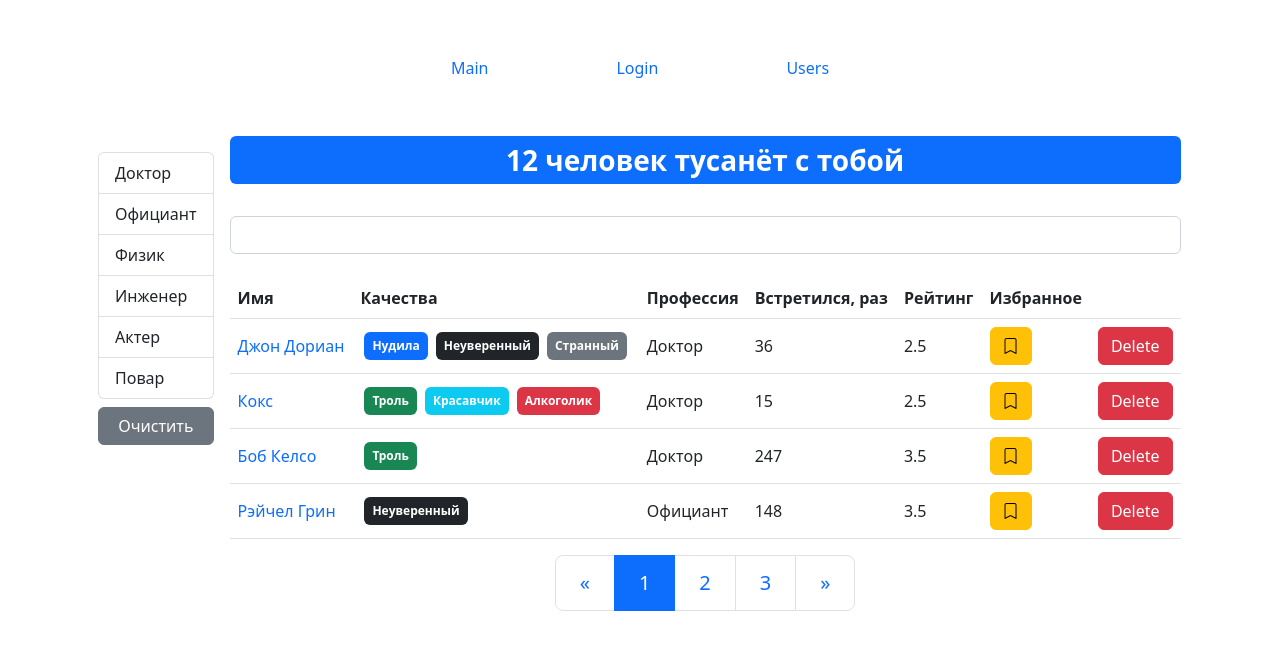
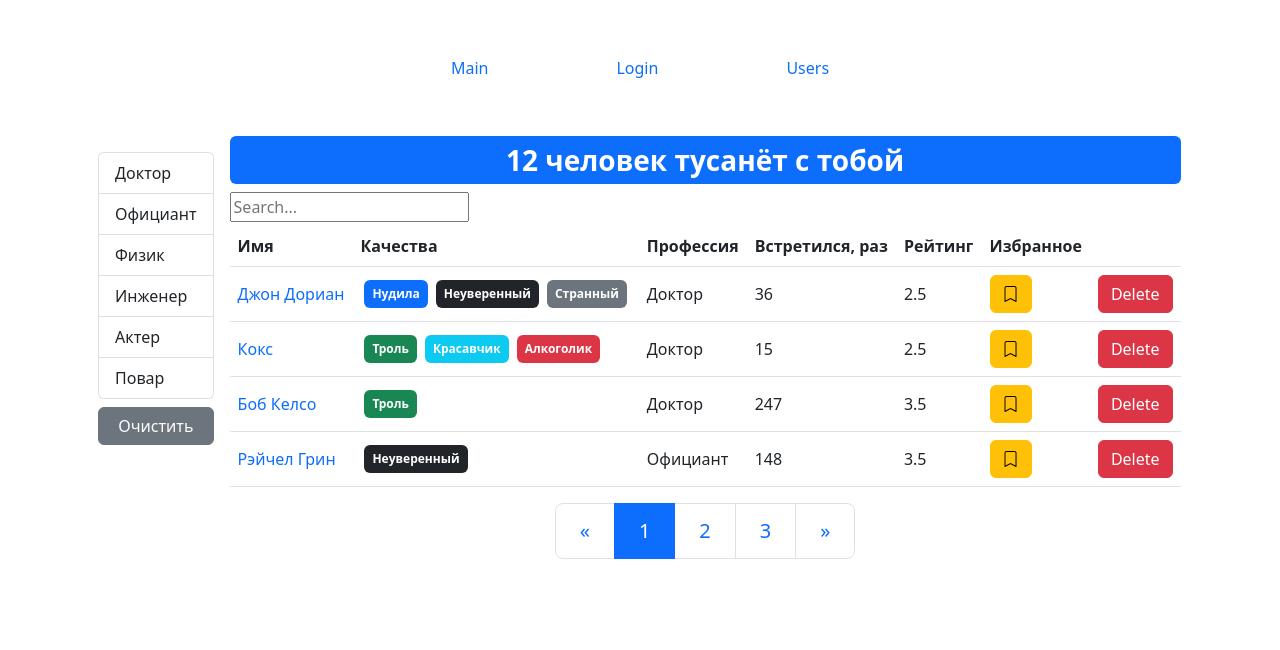
Before and after one commit to ruslangaifutdinov/fast-company, a React (Create React App) app: page /users in a window 1280 px wide. Shown: the top 650 px of the page. Built offline with nearby package versions, Linux system fonts and the light colour scheme.

Commit message:
fixed code search

```diff
--- a/src/app/components/users.jsx
+++ b/src/app/components/users.jsx
@@ -6,8 +6,6 @@ import PropTypes from "prop-types";
 import GroupList from "./groupList";
 import SearchStatus from "./searchStatus";
 import UsersTable from "./usersTable";
-import TextField from "./textField";
-import { searchUser } from "../utils/search";
 import _ from "lodash";
 
 const Users = () => {
@@ -17,7 +15,7 @@ const Users = () => {
     const [selectedProf, setSelectedProf] = useState();
     const [sortBy, setSortBy] = useState({ iter: "name", order: "asc" });
     const [users, setUsers] = useState();
-    const [search, setSearch] = useState("");
+    const [searchQuery, setSearchQuery] = useState("");
     const [filter, setFilter] = useState("");
     let userCrop = 0;
     let sortedUsers = {};
@@ -44,9 +42,9 @@ const Users = () => {
         }
     }, [sortedUsers]);
 
-    const handleSearch = (e) => {
-        setSearch(e.target.value);
-        setFilter("search");
+    const handleSearchQuery = ({ target }) => {
+        setSelectedProf(undefined);
+        setSearchQuery(target.value);
     };
 
     const handleDelete = (userID) => {
@@ -69,10 +67,8 @@ const Users = () => {
     };
 
     const handleProfessionSelect = (item) => {
-        setSearch("");
-        if (currentPage > 1) setCurrentPage(1);
+        if (searchQuery !== "") setSearchQuery("");
         setSelectedProf(item);
-        setFilter("profession");
     };
 
     const handleSort = (item) => {
@@ -81,7 +77,20 @@ const Users = () => {
 
     if (!users) return "loading...";
 
-    const filteredUsers = searchUser(users,filter, search, selectedProf);
+    const filteredUsers = searchQuery
+        ? users.filter(
+            (user) =>
+                user.name
+                    .toLowerCase()
+                    .indexOf(searchQuery.toLowerCase()) !== -1
+        )
+        : selectedProf
+            ? users.filter(
+                (user) =>
+                    JSON.stringify(user.profession) ===
+                    JSON.stringify(selectedProf)
+            )
+            : users;
     const count = filteredUsers.length;
     sortedUsers = _.orderBy(filteredUsers, [sortBy.path], [sortBy.order]);
     userCrop = paginate(sortedUsers, currentPage, pageSize);
@@ -109,12 +118,18 @@ const Users = () => {
             )}
             <div className="d-flex flex-column">
                 <SearchStatus length={count} />
-                <TextField
-                    type="text"
-                    placeholder="Найти..."
-                    value={search}
-                    onChange={handleSearch}
-                />
+                <>
+                    <div className="input-group mb-1">
+                        <input
+                            type="text"
+                            name="searchQuery"
+                            placeholder="Search..."
+                            onChange={handleSearchQuery}
+                            value={searchQuery}
+                        />
+                    </div>
+                </>
+
                 {count > 0 && (
                     <UsersTable
                         users={userCrop}
--- a/src/app/layouts/login.jsx
+++ b/src/app/layouts/login.jsx
@@ -53,7 +53,6 @@ const Login = () => {
         e.preventDefault();
         const isValidate = validate();
         if (!isValidate) return;
-        console.log(data);
     };
 
     return (
--- a/src/app/utils/search.js
+++ /dev/null
@@ -1,14 +0,0 @@
-export function searchUser(users,filter, search, selectedProf) {
-    switch (filter) {
-    case "search":
-        return users.filter((user) =>
-            user.name.toLowerCase().includes(search.toLowerCase().trim())
-        );
-    case "profession":
-        return users.filter(
-            (user) => user.profession.name === selectedProf.name
-        );
-    default:
-        return users;
-    }
-}
```
